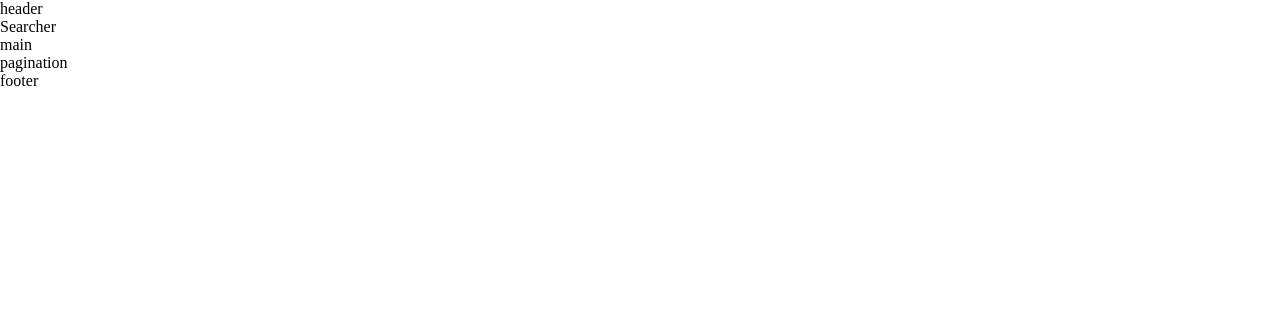
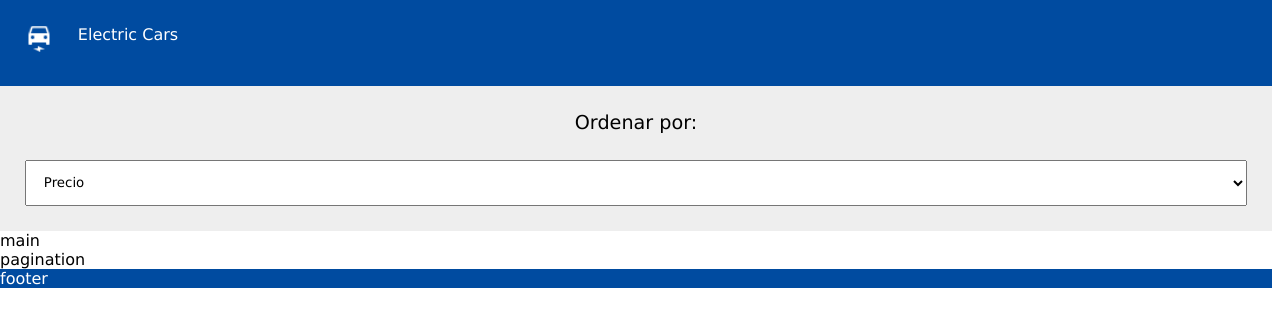
Before and after one commit to davidlealo/ejercicioMediaQueries, a plain HTML site: page index.html in a window 1280 px wide. Drawn offline with Linux system fonts and the light colour scheme.

Commit message:
Header y searcher casi en presentación final

```diff
--- a/assets/css/styleMobile.css
+++ b/assets/css/styleMobile.css
@@ -3,12 +3,37 @@
     margin-left: 0px;
     padding-left: 0px;
     padding-top: 0px;
+    font-family:Verdana, Geneva, Tahoma, sans-serif;
 }
 .header{
     grid-area: header;
+    background-color: #004ba0;
+    color: white;
+    display: flex;
+    padding: 2%;
+}
+.header p{
+    margin-left: 2%;
+}
+.header img{
+    height: 80%;
 }
 .searcher{
     grid-area: searcher;
+    background-color: #eeeeee;
+    display: flex;
+    flex-direction: column;
+    justify-content: center;
+    padding: 2%;
+}
+.searcher select{
+    padding: 1.1%;
+}
+.searcher h4{
+    text-align: center;
+    font-size: larger;
+    font-weight: 300;
+    font-stretch: expanded;
 }
 .main{
     grid-area: main;
@@ -18,6 +43,8 @@
 }
 .footer{
     grid-area: footer;
+    background-color: #004ba0;
+    color: white;
 }
 .content-grid{
     display: grid;
@@ -30,6 +57,13 @@
 }
 @media (max-width: 576px){
 
-
+*{
+    padding-right: 0px;
+    margin-left: 0px;
+}
+.searcher select{
+    margin: 1%;
+    font-size: larger;
+}
 
 }
--- a/index.html
+++ b/index.html
@@ -11,10 +11,20 @@
 <body>
     <div class="content-grid">
         <div class="header">
-            header
+            <img src="assets/img/car-electric.png" alt="" srcset="">
+            <p>
+                Electric Cars
+            </p>
+
         </div>
         <div class="searcher">
-            Searcher
+            <h4>
+                Ordenar por:
+            </h4>
+            <select>
+            <option value="precio">Precio</option>
+            <option value="motor">Motor</option>
+            </select>
         </div>
         <div class="main">
             main
```
Also changed, not shown: assets/img/car-electric.png (added), 3 other files.
